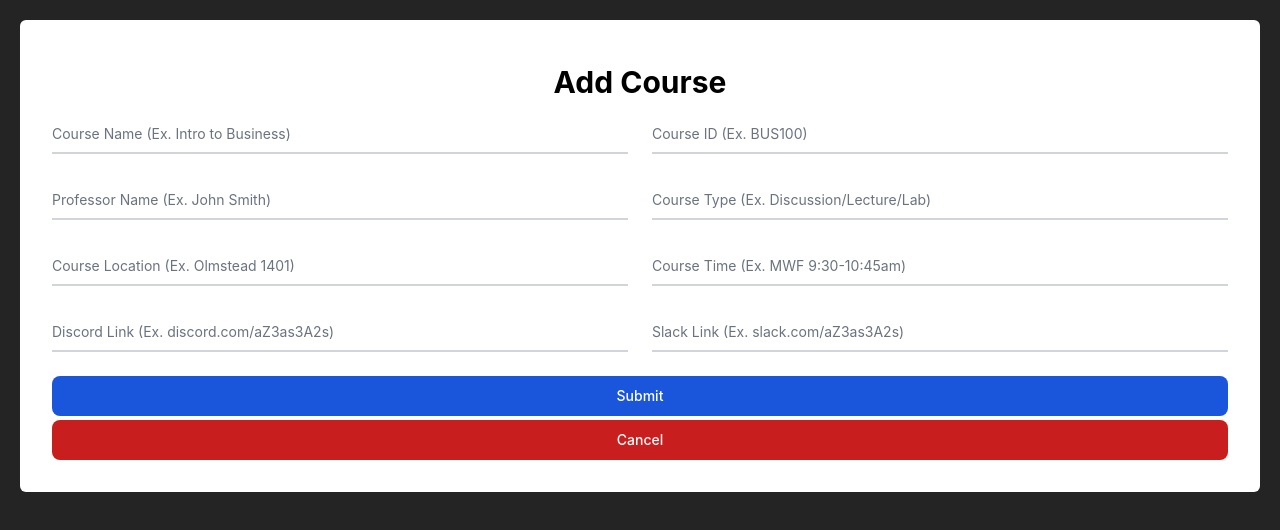
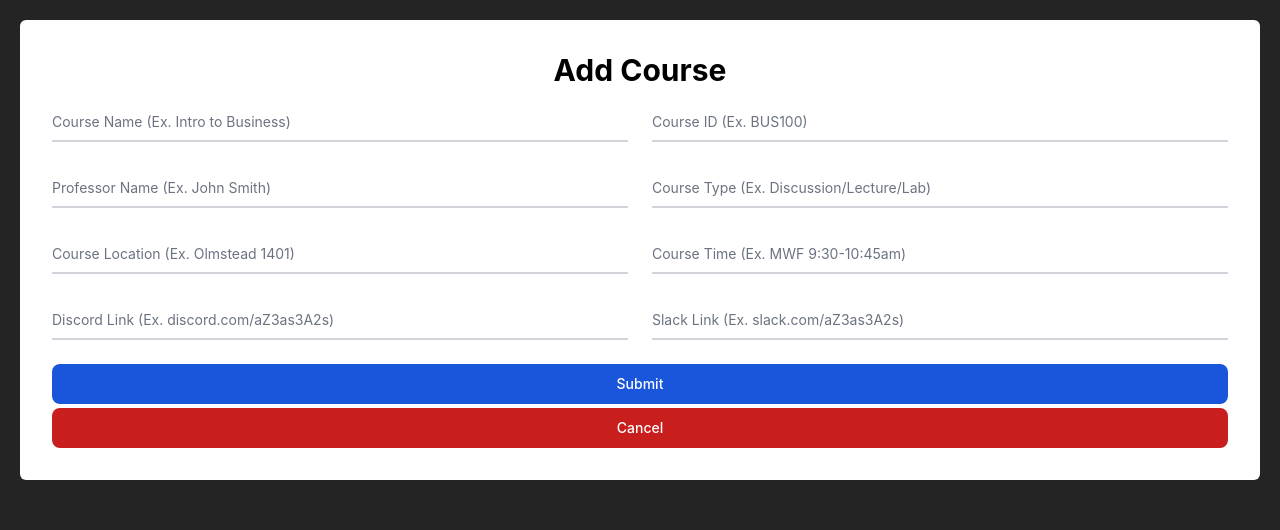
Before and after one commit to andykr1k/CourseBucket, a React (Vite) app: page /add in a window 1280 px wide. Shown: the top 530 px of the page. Built offline with nearby package versions, Linux system fonts and the light colour scheme.

Commit message:
Fixing UI for smaller devices

```diff
--- a/src/components/AddCourseModal.jsx
+++ b/src/components/AddCourseModal.jsx
@@ -50,7 +50,7 @@ function AddCourseModal({close}) {
       <div className="m-5">
         <form className="bg-white p-8 rounded-md">
           <div class="relative z-0 w-full group">
-            <h1 className="text-xl md:text-3xl font-bold p-2 md:p-3 text-center text-black">
+            <h1 className="text-xl md:text-3xl font-bold pb-2 md:pb-3 text-center text-black">
               Add Course
             </h1>
           </div>
--- a/src/components/AddSectionModal.jsx
+++ b/src/components/AddSectionModal.jsx
@@ -47,7 +47,7 @@ function AddSectionModal({close, name, id}) {
       <div className="m-5">
         <form className="bg-white p-8 rounded-md">
           <div class="relative z-0 w-full group">
-            <h1 className="text-xl md:text-3xl font-bold p-2 md:p-3 text-center text-black">
+            <h1 className="text-xl md:text-3xl font-bold pb-2 md:pb-3 text-center text-black">
               Add Course Section
             </h1>
           </div>
```
